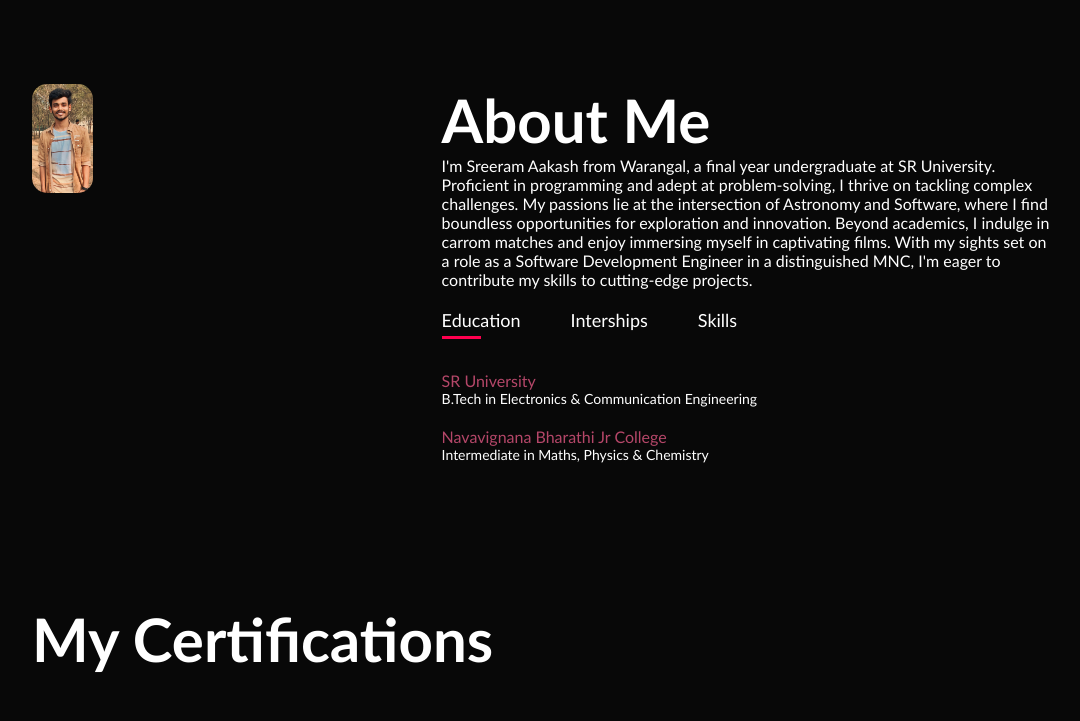
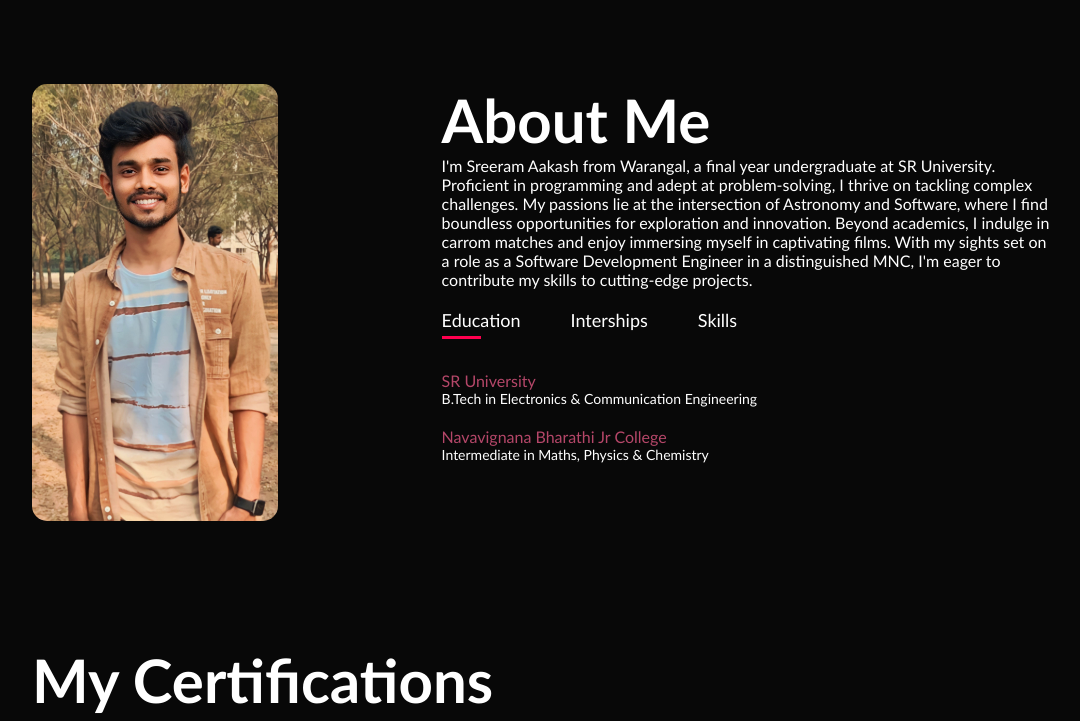
Before and after one commit to Aakash-Sreeram/Portfolio, a plain HTML site: page index.html in a window 1280 px wide. Shown: the part 796-1517 px from the top of the page, without its empty margins (96-1176 px from the left). Drawn offline with Linux system fonts and the light colour scheme.

Commit message:
Update style.css

```diff
--- a/style.css
+++ b/style.css
@@ -88,7 +88,7 @@ nav ul li a:hover::after{
     flex-wrap: wrap;
 }
 .about-col1{
-    flex-basis: 5%;
+    flex-basis: 20%;
 }
 .about-col1 img{
     width: 120%;
```
